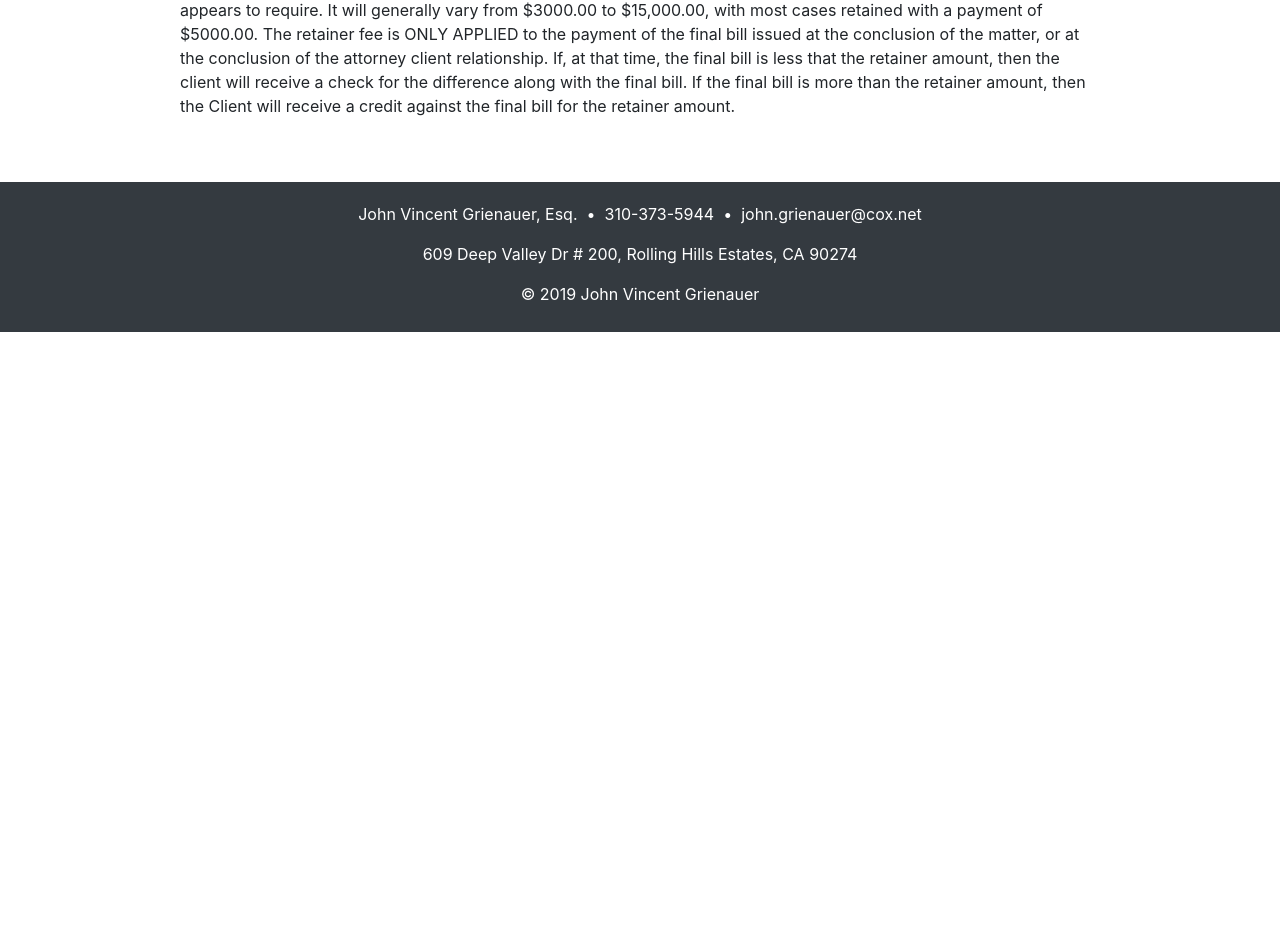
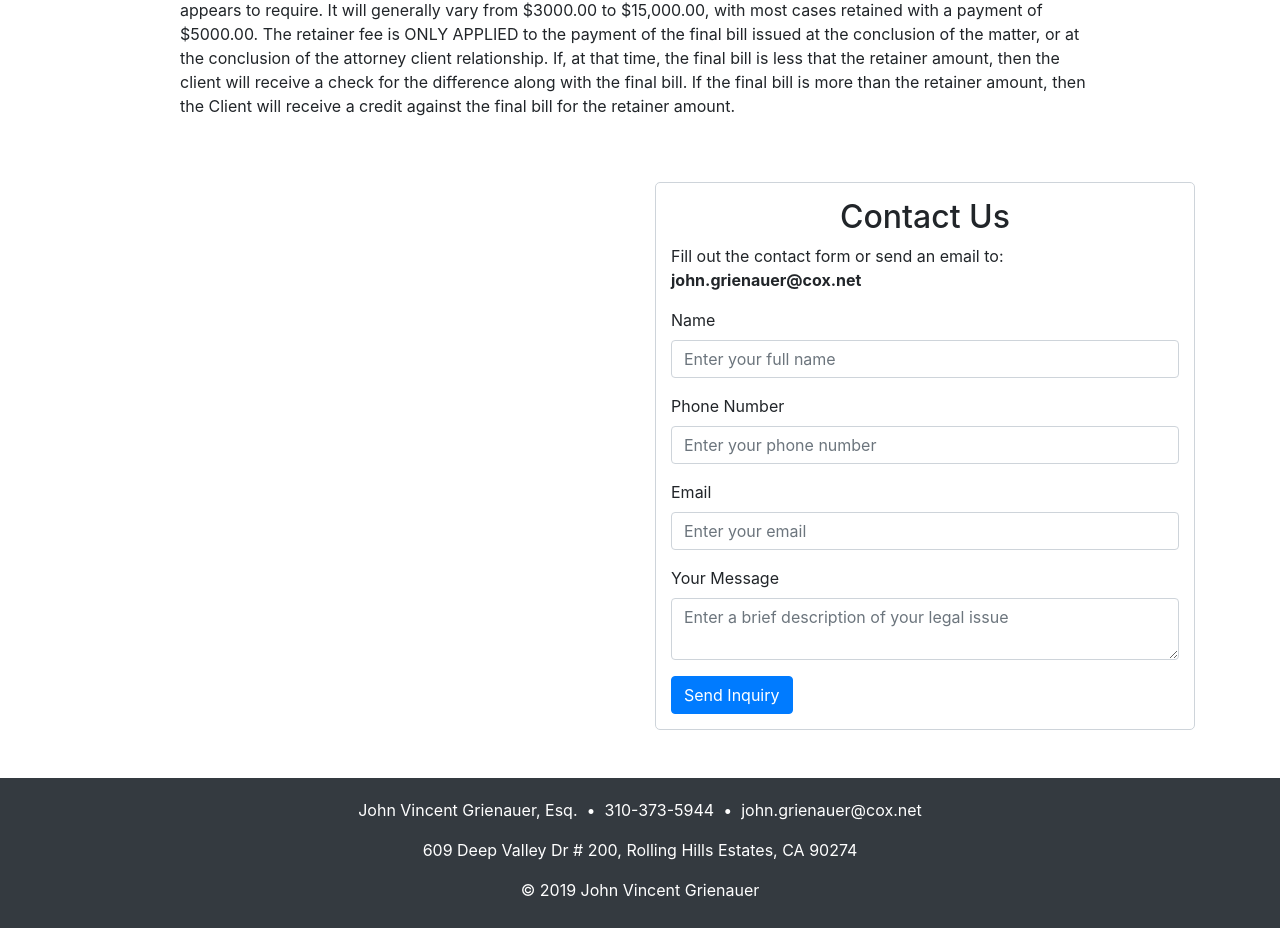
Before and after one commit to mgrienauer/jvg-law, a React (Create React App) app: page / in a window 1280 px wide. Shown: the part 2294-3222 px from the top of the page. Before the commit the page ends 2626 px from the top, so only its background shows below. Built offline with nearby package versions, Linux system fonts and the light colour scheme.

Commit message:
Lazyload map instead of contact

```diff
--- a/src/App.js
+++ b/src/App.js
@@ -38,9 +38,7 @@ class App extends Component {
 				</LazyLoad>
 				<About title="services" />
 				<FeeArrangements title="fees" />
-				<LazyLoad>
-					<Contact title="contact" />
-				</LazyLoad>
+				<Contact title="contact" />
 				<Footer />
 			</div>
 		);
--- a/src/components/MapCard.js
+++ b/src/components/MapCard.js
@@ -1,10 +1,12 @@
 import React from "react";
 import { Card, CardText, CardBody, CardTitle, Container } from "reactstrap";
 import Map from "./Map";
+import LazyLoad from "react-lazy-load";
 
 const MapCard = (props) => {
 	return (
 		<Container>
+			<LazyLoad>
 				<Card className="mt-5">
 					<Map />
 					<CardBody>
@@ -14,6 +16,7 @@ const MapCard = (props) => {
 						</CardText>
 					</CardBody>
 				</Card>
+			</LazyLoad>
 		</Container>
 	);
 };
```
Lines whose indentation alone changed are shown as unchanged.
